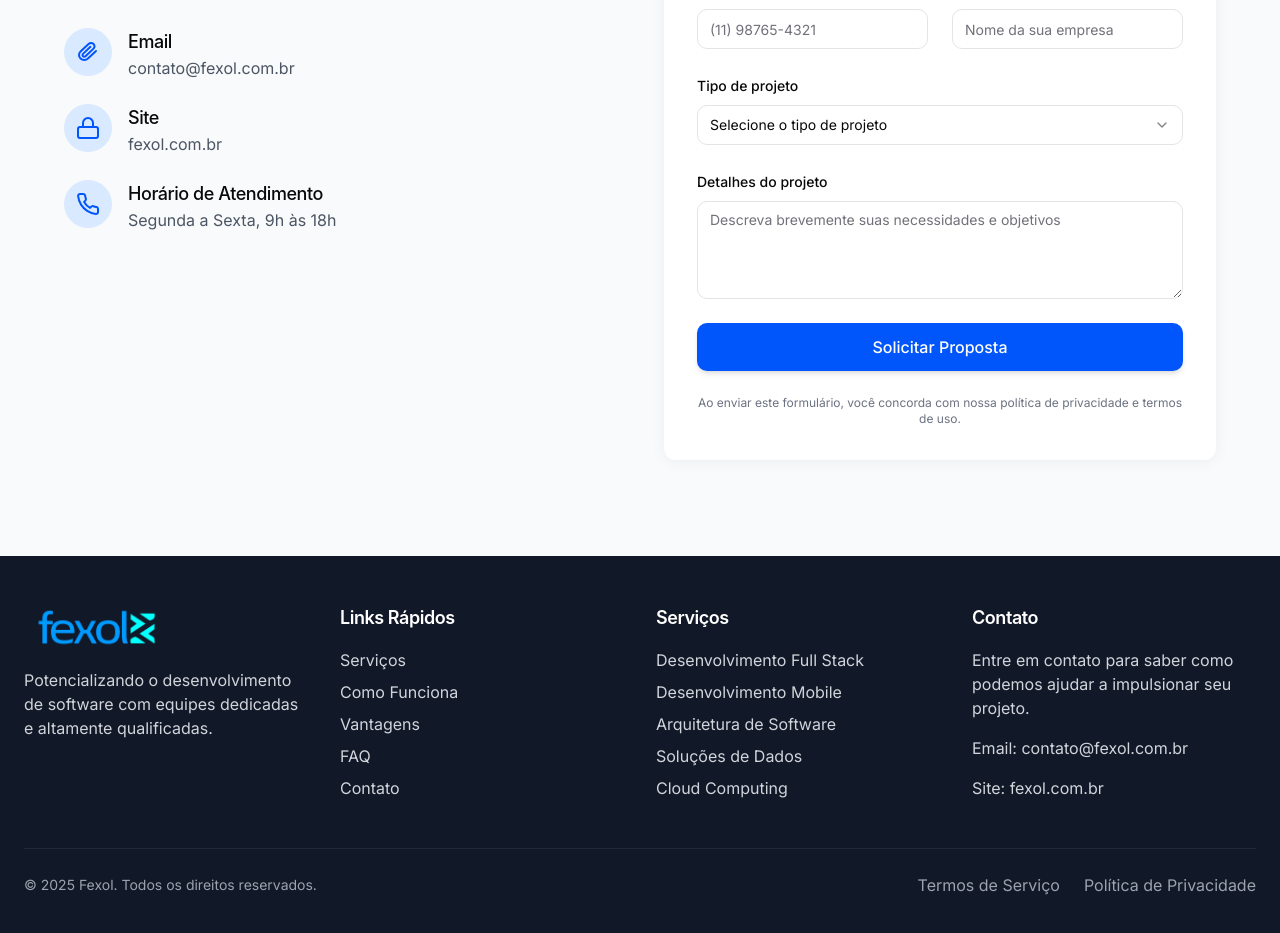
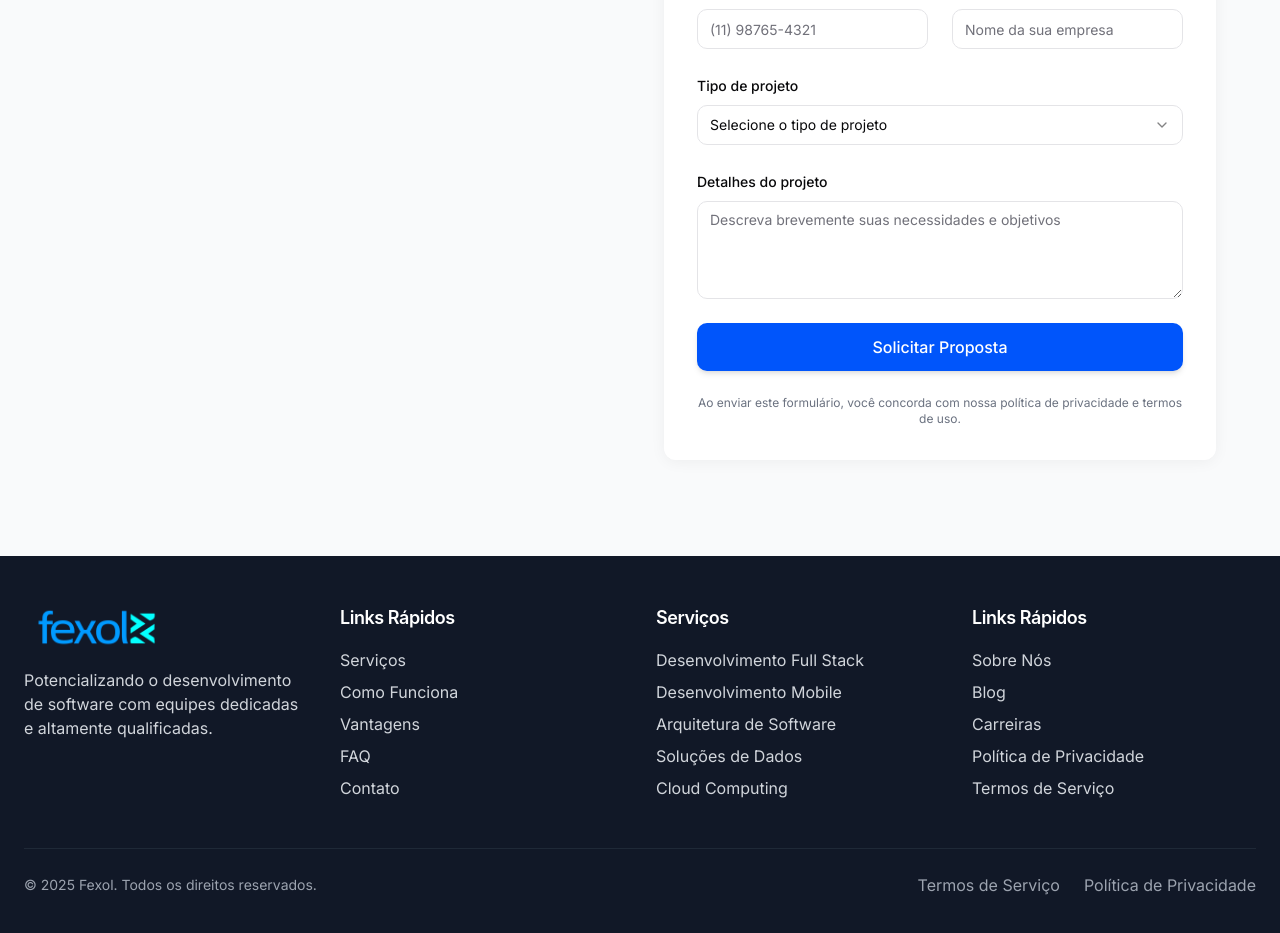
Before and after one commit to edufilhocruz/landing_page, a React (Vite) app: page / in a window 1280 px wide. Shown: the part 3488-4421 px from the top of the page. Built offline with nearby package versions, Linux system fonts and the light colour scheme.

Commit message:
Remove contact info and update styles
Remove contact information from the contact form section and footer.
Update scrollbar color and footer links.

```diff
--- a/src/components/ContactForm.tsx
+++ b/src/components/ContactForm.tsx
@@ -123,50 +123,6 @@ const ContactForm = () => {
               <h2 className="text-3xl md:text-4xl font-bold mb-6">
                 Vamos Impulsionar Seu Projeto?
               </h2>
-              <p className="text-lg text-gray-700 mb-8">
-                Preencha o formulário para receber uma proposta personalizada para
-                suas necessidades de desenvolvimento. Nossa equipe entrará em contato
-                dentro de 24 horas úteis.
-              </p>
-
-              <div className="space-y-6">
-                <div className="flex items-start">
-                  <div className="bg-primary-100 rounded-full p-3 mr-4">
-                    <svg className="h-6 w-6 text-primary-500" viewBox="0 0 24 24" fill="none" xmlns="http://www.w3.org/2000/svg">
-                      <path d="M20 10.9696L11.9628 18.5497C10.9782 19.4783 9.64274 20 8.25028 20C6.85782 20 5.52239 19.4783 4.53777 18.5497C3.55315 17.6211 3 16.3616 3 15.0483C3 13.7351 3.55315 12.4756 4.53777 11.547L12.575 3.96687C13.2312 3.34687 14.1188 3 15.05 3C15.9813 3 16.8688 3.34687 17.525 3.96687C18.1812 4.58687 18.55 5.4235 18.55 6.29175C18.55 7.16 18.1812 8.00075 17.525 8.61687L9.47527 16.1866C9.14715 16.4966 8.70333 16.67 8.24265 16.67C7.78197 16.67 7.33815 16.4966 7.01003 16.1866C6.68191 15.8766 6.4975 15.4593 6.4975 15.0267C6.4975 14.594 6.68191 14.1767 7.01003 13.8667L14.4375 6.85013" stroke="currentColor" strokeWidth="2" strokeLinecap="round" strokeLinejoin="round"/>
-                    </svg>
-                  </div>
-                  <div>
-                    <h3 className="text-lg font-medium">Email</h3>
-                    <p className="text-gray-600">contato@fexol.com.br</p>
-                  </div>
-                </div>
-
-                <div className="flex items-start">
-                  <div className="bg-primary-100 rounded-full p-3 mr-4">
-                    <svg className="h-6 w-6 text-primary-500" viewBox="0 0 24 24" fill="none" xmlns="http://www.w3.org/2000/svg">
-                      <path d="M20 10.999H4C2.89543 10.999 2 11.8945 2 12.999V19.999C2 21.1036 2.89543 21.999 4 21.999H20C21.1046 21.999 22 21.1036 22 19.999V12.999C22 11.8945 21.1046 10.999 20 10.999Z" stroke="currentColor" strokeWidth="2" strokeLinecap="round" strokeLinejoin="round"/>
-                      <path d="M7 11V7C7 5.67392 7.52678 4.40215 8.46447 3.46447C9.40215 2.52678 10.6739 2 12 2C13.3261 2 14.5979 2.52678 15.5355 3.46447C16.4732 4.40215 17 5.67392 17 7V11" stroke="currentColor" strokeWidth="2" strokeLinecap="round" strokeLinejoin="round"/>
-                    </svg>
-                  </div>
-                  <div>
-                    <h3 className="text-lg font-medium">Site</h3>
-                    <p className="text-gray-600">fexol.com.br</p>
-                  </div>
-                </div>
-
-                <div className="flex items-start">
-                  <div className="bg-primary-100 rounded-full p-3 mr-4">
-                    <svg className="h-6 w-6 text-primary-500" viewBox="0 0 24 24" fill="none" xmlns="http://www.w3.org/2000/svg">
-                      <path d="M22 16.9201V19.9201C22.0011 20.1986 21.9441 20.4743 21.8325 20.7294C21.7209 20.9846 21.5573 21.2137 21.3521 21.402C21.1468 21.5902 20.9046 21.7336 20.6407 21.8228C20.3769 21.912 20.0974 21.9452 19.82 21.9201C16.7428 21.5857 13.787 20.5342 11.19 18.8501C8.77382 17.3148 6.72533 15.2663 5.18999 12.8501C3.49997 10.2413 2.44824 7.27097 2.11999 4.1801C2.095 3.90356 2.12787 3.62486 2.21649 3.36172C2.30512 3.09859 2.44756 2.85679 2.63476 2.65172C2.82196 2.44665 3.0498 2.28281 3.30379 2.17062C3.55777 2.05843 3.83233 2.00036 4.10999 2.0001H7.10999C7.5953 1.99532 8.06579 2.16718 8.43376 2.48363C8.80173 2.80008 9.04207 3.23954 9.10999 3.7201C9.23662 4.68016 9.47144 5.62282 9.80999 6.5301C9.94454 6.88802 9.9736 7.27701 9.89384 7.65098C9.81408 8.02494 9.6288 8.36821 9.35999 8.6401L8.08999 9.9101C9.51355 12.4136 11.5864 14.4865 14.09 15.9101L15.36 14.6401C15.6319 14.3712 15.9751 14.1859 16.3491 14.1062C16.7231 14.0264 17.1121 14.0555 17.47 14.1901C18.3773 14.5286 19.3199 14.7634 20.28 14.8901C20.7658 14.9586 21.2094 15.2033 21.5265 15.5776C21.8437 15.9519 22.0126 16.4297 22 16.9201Z" stroke="currentColor" strokeWidth="2" strokeLinecap="round" strokeLinejoin="round"/>
-                    </svg>
-                  </div>
-                  <div>
-                    <h3 className="text-lg font-medium">Horário de Atendimento</h3>
-                    <p className="text-gray-600">Segunda a Sexta, 9h às 18h</p>
-                  </div>
-                </div>
-              </div>
             </div>
 
             <div className="glass-card rounded-xl p-8">
--- a/src/components/Footer.tsx
+++ b/src/components/Footer.tsx
@@ -89,16 +89,25 @@ const Footer = () => {
           </div>
 
           <div className="space-y-4">
-            <h3 className="text-lg font-semibold">Contato</h3>
-            <p className="text-gray-300">
-              Entre em contato para saber como podemos ajudar a impulsionar seu projeto.
-            </p>
-            <p className="text-gray-300">
-              Email: contato@fexol.com.br
-            </p>
-            <p className="text-gray-300">
-              Site: fexol.com.br
-            </p>
+            <h3 className="text-lg font-semibold">Links Rápidos</h3>
+            <ul className="space-y-2">
+              {[
+                'Sobre Nós',
+                'Blog',
+                'Carreiras',
+                'Política de Privacidade',
+                'Termos de Serviço'
+              ].map((item) => (
+                <li key={item}>
+                  <a
+                    href="#"
+                    className="text-gray-300 hover:text-primary-400 transition-colors"
+                  >
+                    {item}
+                  </a>
+                </li>
+              ))}
+            </ul>
           </div>
         </div>
 
--- a/src/index.css
+++ b/src/index.css
@@ -1,3 +1,4 @@
+
 @import url('https://fonts.googleapis.com/css2?family=Inter:wght@300;400;500;600;700&display=swap');
 
 @tailwind base;
@@ -119,12 +120,12 @@ html {
 }
 
 ::-webkit-scrollbar-thumb {
-  background: rgba(99, 102, 241, 0.5);
+  background: rgba(0, 85, 251, 0.5); /* Changed to Fexol blue */
   border-radius: 4px;
 }
 
 ::-webkit-scrollbar-thumb:hover {
-  background: rgba(99, 102, 241, 0.8);
+  background: rgba(0, 85, 251, 0.8); /* Changed to Fexol blue */
 }
 
 /* Image loading blur effect */
```
